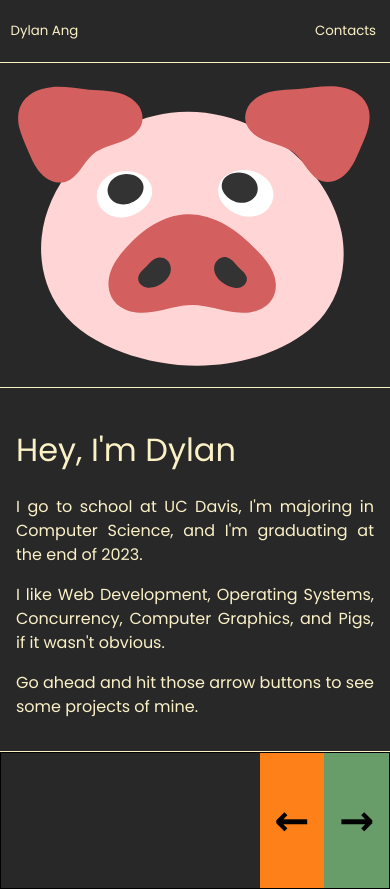
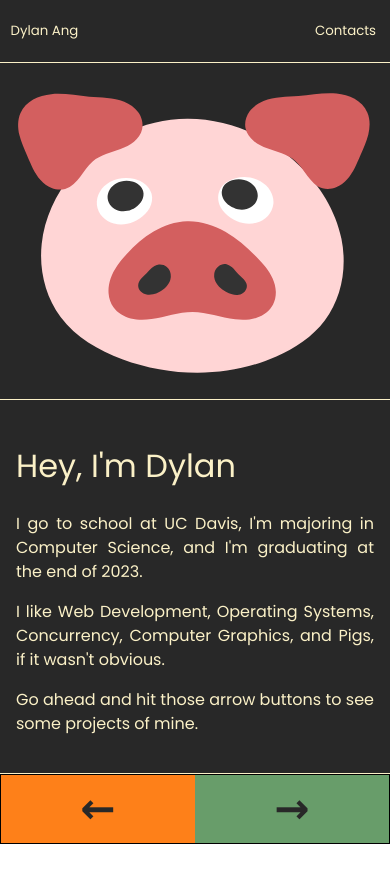
Before and after one commit to dy-ma/personal, a SvelteKit app: page / in a window 390 px wide. After the commit the page ends 844 px from the top, so only its background shows below. Built offline with nearby package versions, Linux system fonts and the light colour scheme.

Commit message:
Extend nav width for mobile devices

```diff
--- a/src/routes/+layout.svelte
+++ b/src/routes/+layout.svelte
@@ -23,6 +23,12 @@
 		color: var(--bg0-light);
 	}
 
+	@media screen and (max-width: 480px) {
+		.app {
+			grid-template-rows: 1fr 10fr 1fr;
+		}
+	}
+
 	main {
 		border-bottom: 1px solid var(--bg0-light);
 	}
--- a/src/routes/Footer.svelte
+++ b/src/routes/Footer.svelte
@@ -34,6 +34,18 @@
 		grid-template-columns: repeat(12, 1fr);
 	}
 
+	@media only screen and (max-width: 480px) {
+		footer {
+			display: flex;
+		}
+		.prev{
+			width: 100%;
+		}
+		.next {
+			width: 100%
+		}
+	}
+
 	.prev {
 		grid-column: 9 / span 2;
 		background-color: var(--orange);
@@ -50,6 +62,7 @@
 		justify-content: center;
 		align-items: center;
 		border: none;
+		color: var(--bg0);
 	}
 
 	a {
```
